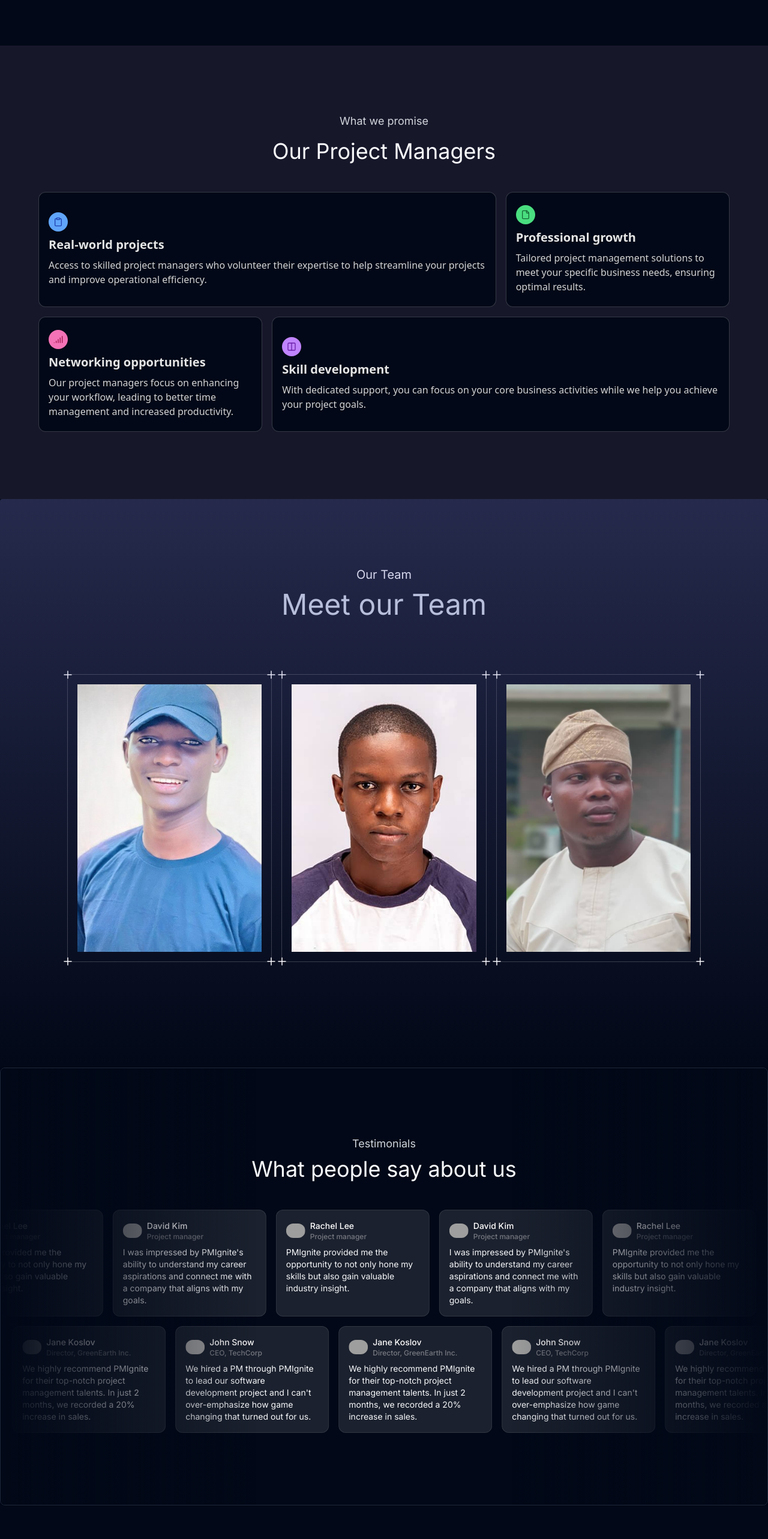
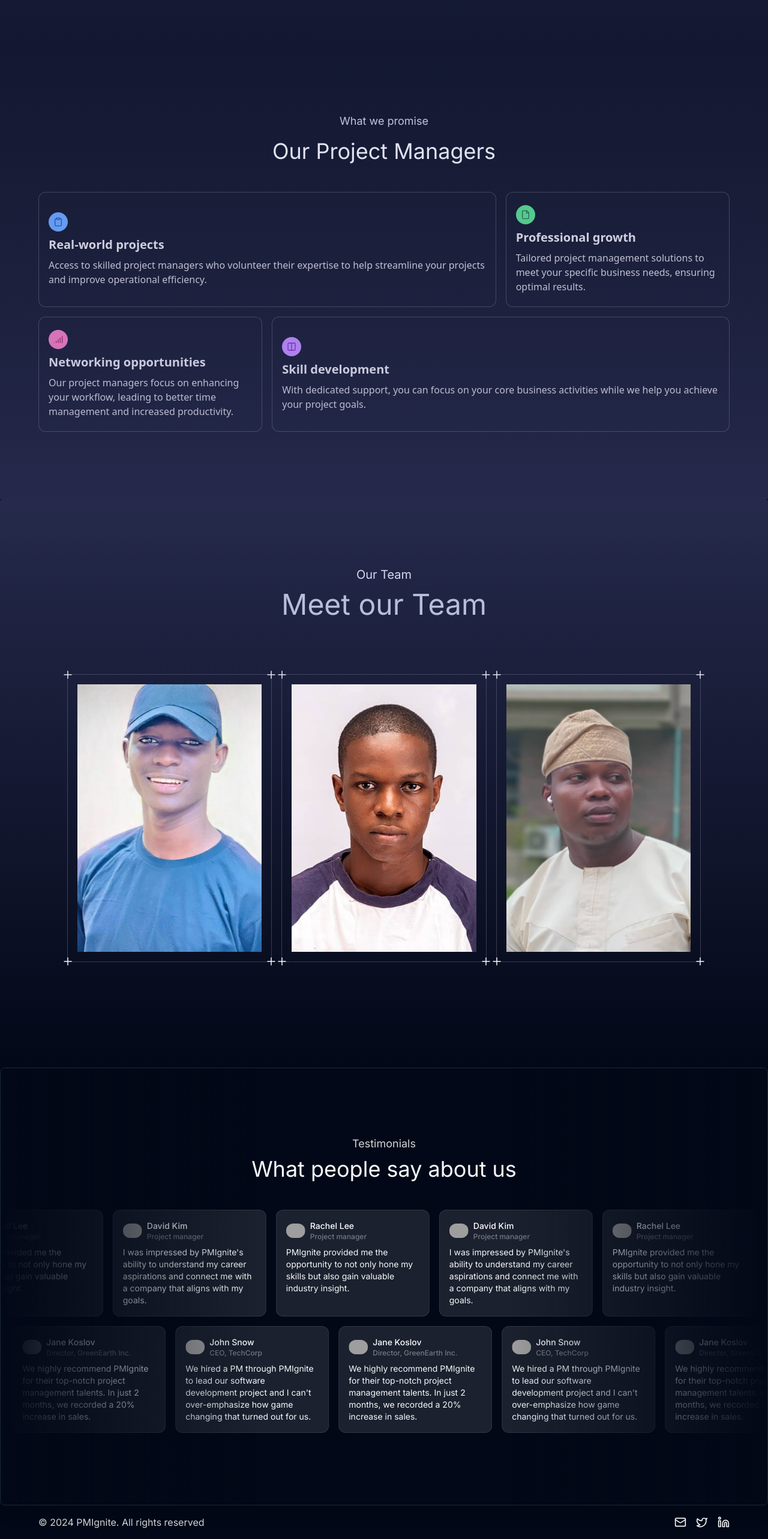
Before and after one commit to NureniJamiu/pmignite, a Next.js app: page / in a window 1280 px wide. Shown: the part 5134-7700 px from the top of the page at 60% size. Before the commit the page ends 7644 px from the top, so only its background shows below. Built offline with nearby package versions, Linux system fonts and the light colour scheme; grey boxes are pictures that could not be loaded.

Commit message:
style: consistent background gradient

```diff
--- a/src/app/page.tsx
+++ b/src/app/page.tsx
@@ -1,3 +1,4 @@
+import Footer from "@/components/custom/Footer";
 import Header from "@/components/custom/Header";
 import Mission from "@/components/custom/Mission";
 import Navbar from "@/components/custom/Navbar";
@@ -16,6 +17,7 @@ export default function Home() {
       <WhatWeOffer />
       <Teams />
       <Testimonials />
+      <Footer />
     </main>
   );
 }
--- /dev/null
+++ b/src/components/custom/Footer.tsx
@@ -0,0 +1,17 @@
+import { Linkedin, Mail, Twitter } from "lucide-react";
+import React from "react";
+
+const Footer = () => {
+    return <div className="bg-background">
+        <div className="max-w-6xl mx-auto flex items-center justify-between py-4">
+            <div className="text-gray-300 text-center">© 2024 PMIgnite. All rights reserved</div>
+            <div className="flex items-center justify-between gap-4">
+                <Mail size={20} />
+                <Twitter size={20} />
+                <Linkedin size={20} />
+            </div>
+        </div>
+    </div>;
+};
+
+export default Footer;
--- a/src/components/custom/PmBenefits.tsx
+++ b/src/components/custom/PmBenefits.tsx
@@ -1,6 +1,7 @@
 import React from "react";
 import { BentoGrid, BentoGridItem } from "../ui/bento-grid";
 import { Clipboard, Columns, File, Signal, Waves } from "lucide-react";
+import LinearGradient from "../magicui/linear-gradient";
 
 const items = [
     {
@@ -33,7 +34,7 @@ const items = [
 ];
 
 const PmBenefits = () => {
-    return <div className="bg-[#17172a] py-28">
+    return <div className="relative py-28">
         <div className="max-w-6xl mx-auto">
             <h4 className=" text-gray-300 text-center text-lg pb-2 ">What we promise</h4>
             <h1 className="text-4xl text-center py-2">Our Project Managers</h1>
@@ -50,6 +51,7 @@ const PmBenefits = () => {
                 ))}
             </BentoGrid>
         </div>
+        <LinearGradient from="#00000000" to="rgba(120,119,198,0.3)" />
     </div>;
 };
 
--- a/src/components/custom/WhatWeOffer.tsx
+++ b/src/components/custom/WhatWeOffer.tsx
@@ -1,12 +1,14 @@
 import React from "react";
 import CompaniesBenefits from "./CompaniesBenefits";
 import PmBenefits from "./PmBenefits";
+import LinearGradient from "../magicui/linear-gradient";
 
 const WhatWeOffer = () => {
-    return <div className="border-t border-slate-400">
+    return <div className="relative border-t">
         <h4 className="text-gray-300 text-center text-lg mt-28">What we offer</h4>
         <CompaniesBenefits />
         <PmBenefits />
+        <LinearGradient />
     </div>;
 };
 
```
